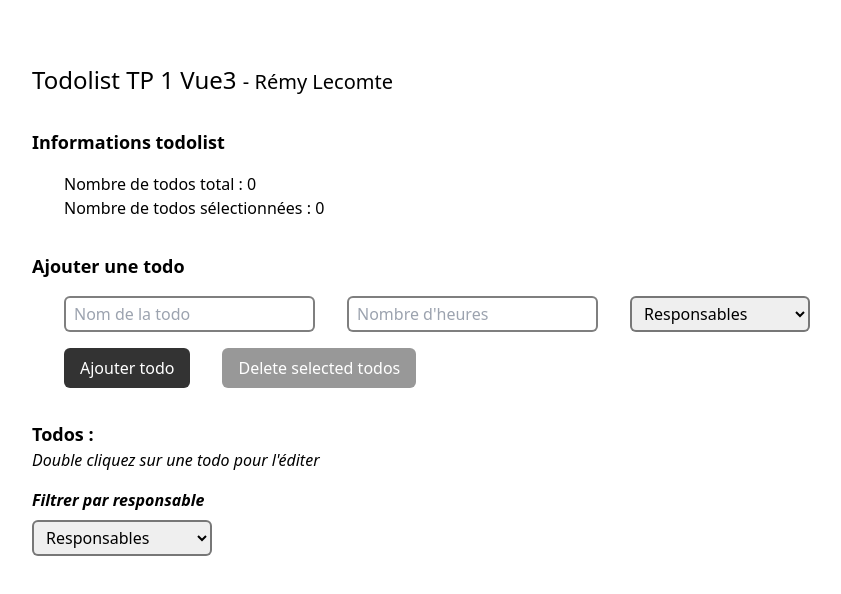
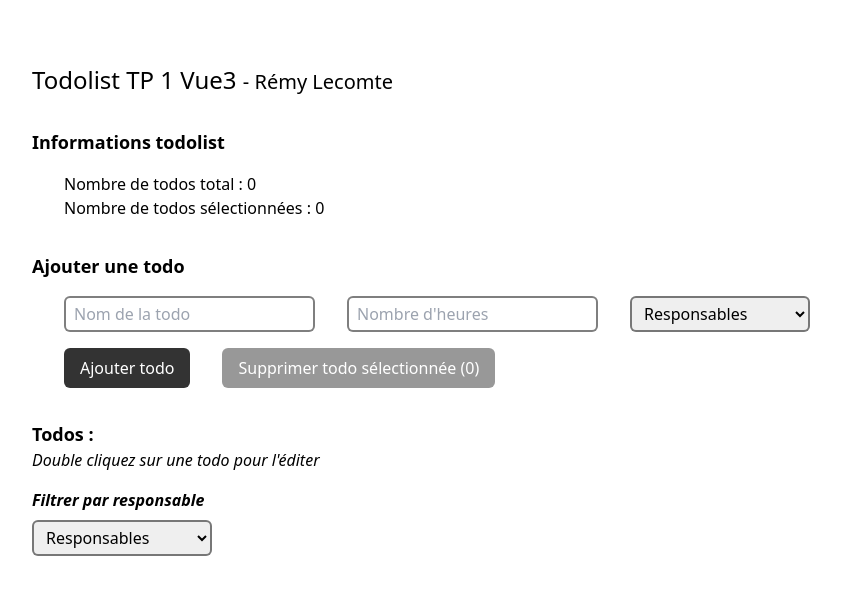
Before and after one commit to Junevice/VueJs_todoTP_MineurM1, a Vue app: page / in a window 1280 px wide. Shown: the top 594 px of the page, without its empty margins (224-1065 px from the left). Built offline with nearby package versions, Linux system fonts and the light colour scheme; what @meforma/vue-toaster would draw is missing.

Commit message:
Francisation et amélioration du bouton suppression todos

```diff
--- a/src/views/HomeView.vue
+++ b/src/views/HomeView.vue
@@ -25,7 +25,8 @@
 
         <div class="flex gap-8 my-4">
           <button type="submit" class="bg-black/80 text-white rounded-md px-4 py-2">Ajouter todo</button>
-          <button class="bg-black/80 text-white rounded-md px-4 py-2 disabled:opacity-50 " :disabled="todoStore.todos.every(todo=>todo.isSelected==false)" @click="todoStore.removeSelected">Delete selected todos</button>
+          <!-- Légèrement overkill pour les s :) ça me faisait rire je l'ai laissé. -->
+          <button class="bg-black/80 text-white rounded-md px-4 py-2 disabled:opacity-50 " :disabled="todoStore.todos.every(todo=>todo.isSelected==false)" @click="todoStore.removeSelected">Supprimer todo{{todoStore.todos.filter((todo=>todo.isSelected==true)).length>1 ? 's' : ''}} sélectionnée{{todoStore.todos.filter((todo=>todo.isSelected==true)).length>1 ? 's' : ''}} ({{ todoStore.todos.filter((todo=>todo.isSelected==true)).length }})</button>
         </div>
       </div>
     </form>
```
